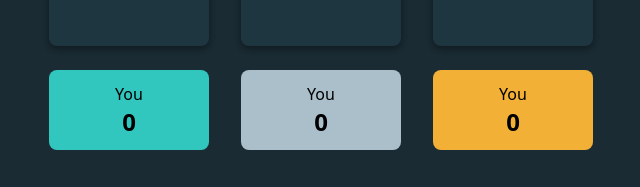
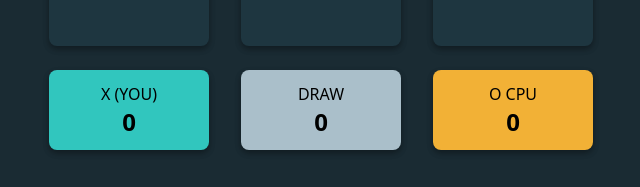
Before and after one commit to alvaromd99/tic-tac-toe, a React (Vite) app: page / in a window 1280 px wide. Shown: the part 610-797 px from the top of the page, without its empty margins (319-959 px from the left). Built offline with nearby package versions, Linux system fonts and the light colour scheme.

Commit message:
delete logs

```diff
--- a/src/components/footer/ResultCard.jsx
+++ b/src/components/footer/ResultCard.jsx
@@ -1,11 +1,14 @@
 export default function ResultCard({ index, resultCont }) {
+	const resultNames = ['X (YOU)', 'DRAW', 'O CPU']
+	const resultName = resultNames[index] || ''
+
 	const classNames = ['bg-primary', 'bg-gray', 'bg-secondary']
 	const className = classNames[index] || ''
 
 	return (
 		<div
-			className={`${className} w-40 h-20 flex flex-col items-center justify-center rounded-lg`}>
-			<p>You</p>
+			className={`${className} w-40 h-20 flex flex-col items-center justify-center rounded-lg shadow-2`}>
+			<p>{resultName}</p>
 			<span className='text-2xl font-bold'>{resultCont}</span>
 		</div>
 	)
```
